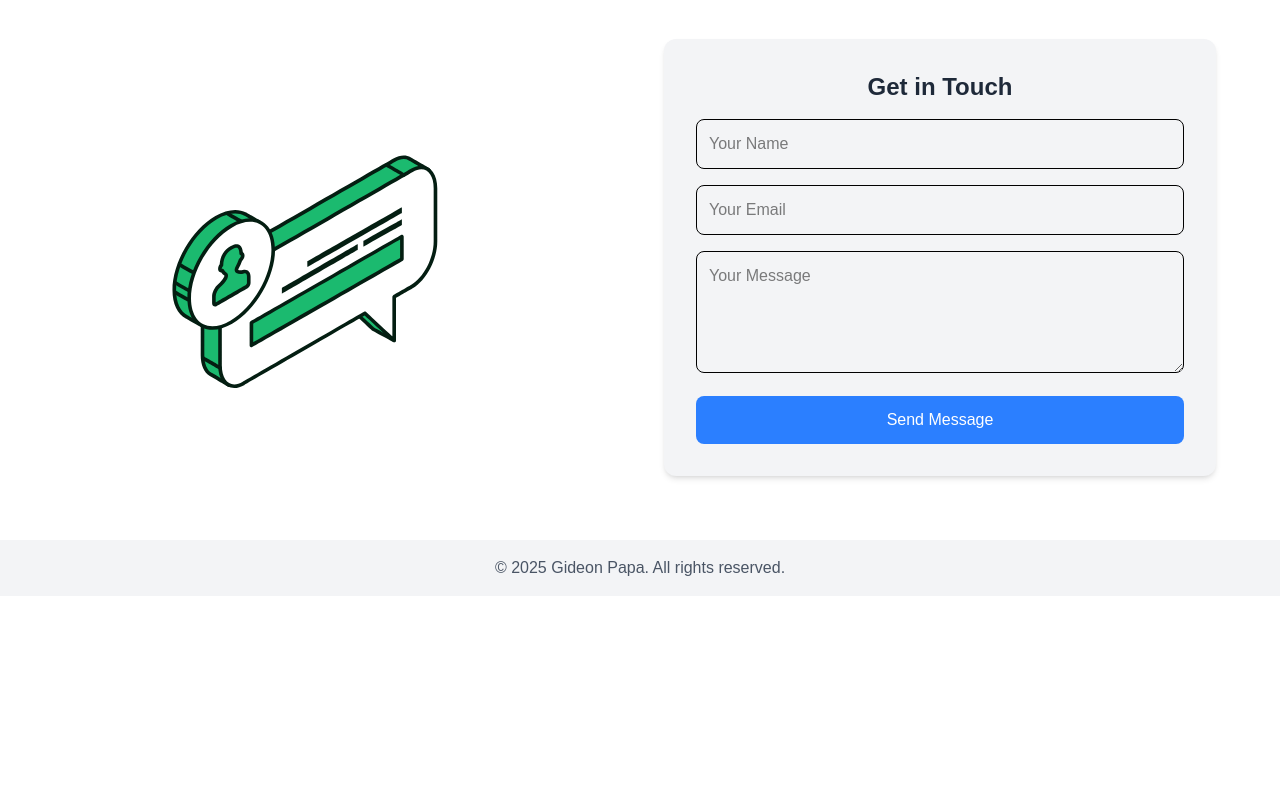
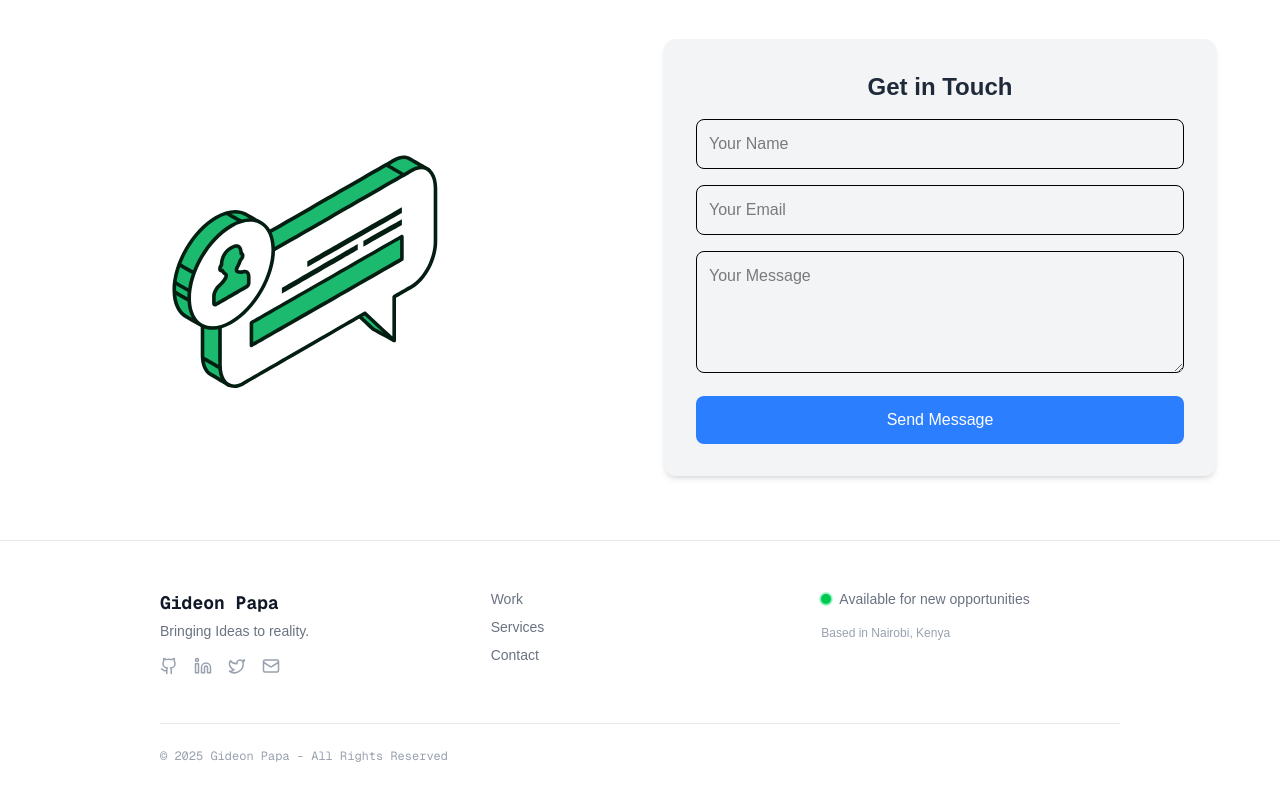
Before and after one commit to Nigiddy/my_portfolio, a Next.js app: page / in a window 1280 px wide. Shown: the part 2273-3073 px from the top of the page. Before the commit the page ends 2869 px from the top, so only its background shows below. Built offline with nearby package versions, Linux system fonts and the light colour scheme.

Commit message:
modified the footer section

```diff
--- a/src/components/Footer.jsx
+++ b/src/components/Footer.jsx
@@ -1,10 +1,70 @@
-"use client";
-const Footer = () => {
-    return (
-      <footer className="w-full py-4 bg-gray-100 dark:bg-gray-900 text-center text-gray-600 dark:text-gray-400 transition-colors">
-      <p>&copy; {new Date().getFullYear()} Gideon Papa. All rights reserved.</p>
+
+import { Github, Linkedin, Twitter, Mail } from "lucide-react";
+
+export default function Footer() {
+  const year = new Date().getFullYear();
+
+  return (
+    <footer className="relative w-full bg-white border-t border-gray-200 overflow-hidden pb-8 pt-12 sm:pb-10">
+      <div className="w-full mx-auto px-6 sm:px-8 max-w-5xl">
+        <div className="grid grid-cols-1 md:grid-cols-3 gap-10 md:gap-8 mb-12">
+          {/* Column 1: Brand */}
+          <div className="flex flex-col gap-4">
+            <div>
+              <p className="text-gray-900 font-bold font-mono text-lg">Gideon Papa</p>
+              <p className="text-sm text-gray-500 mt-1">Bringing Ideas to reality.</p>
+            </div>
+            <div className="flex items-center gap-4 text-gray-400">
+              <a href="https://github.com/Nigiddy"
+               target="_blank"
+               rel="noopener noreferrer"
+               className="hover:text-gray-900 transition-colors" aria-label="GitHub"><Github className="w-[18px] h-[18px]" /></a>
+
+
+              <a href="https://linkedin.com/in/gideonpapa"
+               target="_blank"
+               rel="noopener noreferrer"
+               className="hover:text-gray-900 transition-colors" aria-label="LinkedIn"><Linkedin className="w-[18px] h-[18px]" /></a>
+
+
+              <a href="https://twitter.com/niGiddy"
+               target="_blank"
+               rel="noopener noreferrer"
+               className="hover:text-gray-900 transition-colors" aria-label="Twitter"><Twitter className="w-[18px] h-[18px]" /></a>
+              <a href="mailto:gideonpapa9@gmail.com" className="hover:text-gray-900 transition-colors" aria-label="Email"><Mail className="w-[18px] h-[18px]" /></a>
+            </div>
+          </div>
+
+          {/* Column 2: Navigation */}
+          <div className="flex flex-col gap-3">
+
+            <nav className="flex flex-col gap-2">
+              <a href="/projects" className="text-sm text-gray-500 hover:text-gray-900 transition-colors w-fit">Work</a>
+              <a href="/Services" className="text-sm text-gray-500 hover:text-gray-900 transition-colors w-fit">Services</a>
+              <a href="/Contact" className="text-sm text-gray-500 hover:text-gray-900 transition-colors w-fit">Contact</a>
+            </nav>
+          </div>
+
+          {/* Column 3: Status */}
+          <div className="flex flex-col gap-3">
+            <div className="flex items-center gap-2">
+              <span className="relative flex h-2.5 w-2.5">
+                <span className="animate-ping absolute inline-flex h-full w-full rounded-full bg-green-400 opacity-75"></span>
+                <span className="relative inline-flex rounded-full h-2.5 w-2.5 bg-green-500"></span>
+              </span>
+              <span className="text-sm text-gray-500">Available for new opportunities</span>
+            </div>
+            <p className="text-xs text-gray-400 mt-1">Based in Nairobi, Kenya</p>
+          </div>
+        </div>
+
+        {/* Copyright */}
+        <div className="pt-6 border-t border-gray-200 flex flex-col md:flex-row justify-between items-center gap-4">
+          <p className="text-xs font-mono text-gray-400 tabular-nums">
+            © {year} Gideon Papa - All Rights Reserved
+          </p>
+        </div>
+      </div>
     </footer>
-    );
-  };
-
-  export default Footer;
+  );
+}
```
